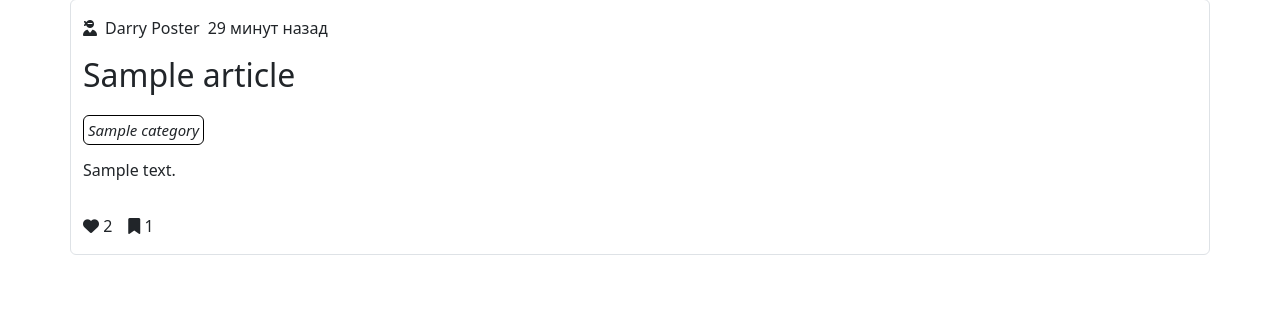
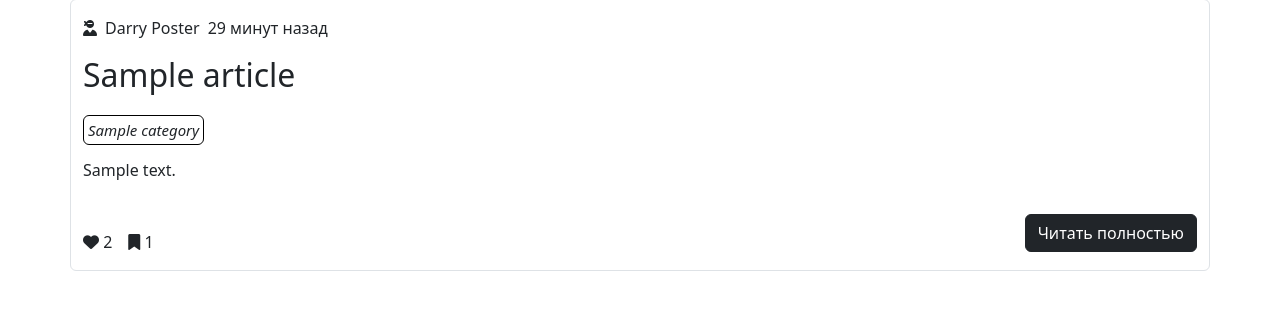
Before and after one commit to gderpy/my_blog, a Django app: page / in a window 1280 px wide. Shown: the part 158-472 px from the top of the page. Run offline with Django 5.2, Linux system fonts and the light colour scheme; tables that the repository leaves empty hold one stand-in row (values such as "Sample post").

Commit message:
1) Поменял отображение статей на главной странице, поставил ограничение в 250 символов 2) Добавил кнопку для перехода на чтение полной статьи

```diff
--- a/main/models.py
+++ b/main/models.py
@@ -19,5 +19,11 @@ class Article(models.Model):
     is_published = models.BooleanField(default=True)
     category = models.ForeignKey("Category", on_delete=models.CASCADE)
 
+    class Meta:
+        ordering = ["-time_create"]
+        indexes = [
+            models.Index(fields=["-time_create"])
+        ]
+
     def __str__(self):
         return self.title
--- a/main/templates/main/index.html
+++ b/main/templates/main/index.html
@@ -3,7 +3,7 @@
 {% block content %}
 
 {% for article in articles %}
-    <div class="container mt-5 mb-5">
+    <div class="container mt-sm-5 mt-2 mb-5">
         <div class="row border border border-sm-black rounded gy-3">
             <div class="col-12 d-flex gap-2">
                 <div class="avatar"><i class="fa-solid fa-user-ninja"></i></div>
@@ -18,10 +18,10 @@
                         style="font-size: 15px">{{ article.category }}</i></div>
             </div>
             <div class="col-12">
-                <div class="article-content">{{ article.content|linebreaks }}</div>
+                <div class="article-content">{{ article.content|linebreaks|truncatechars:250 }}</div>
             </div>
-            <div class="col-12 mb-3">
-                <div class="feedback d-flex gap-3">
+            <div class="col-12 mb-3 d-flex justify-content-between">
+                <div class="feedback d-flex gap-3 mt-3">
                     <div class="likes">
                         <i class="fa-solid fa-heart"></i>
                         2
@@ -31,6 +31,7 @@
                         1
                     </div>
                 </div>
+                <div><button type="button" class="btn btn-dark">Читать полностью</button></div>
             </div>
         </div>
     </div>
--- a/main/templates/main/write_article.html
+++ b/main/templates/main/write_article.html
@@ -14,7 +14,7 @@
             <form method="POST">
                 {% csrf_token %}
                 {% for form_row in form %}
-                    <div class="col-sm-6 mt-4 h6">
+                    <div class="{% if form_row.name != 'content' %}col-sm-6{% else %}col-sm-12{% endif %} mt-4 h6">
                         {{ form_row.label_tag }}
                         {{ form_row }}
                     </div>
--- a/my_blog/settings.py
+++ b/my_blog/settings.py
@@ -38,8 +38,6 @@ INSTALLED_APPS = [
     'django.contrib.messages',
     'django.contrib.staticfiles',
     'django_extensions',
-    'crispy_forms',
-    'crispy_bootstrap5',
     'main.apps.MainConfig',
 ]
 
```
